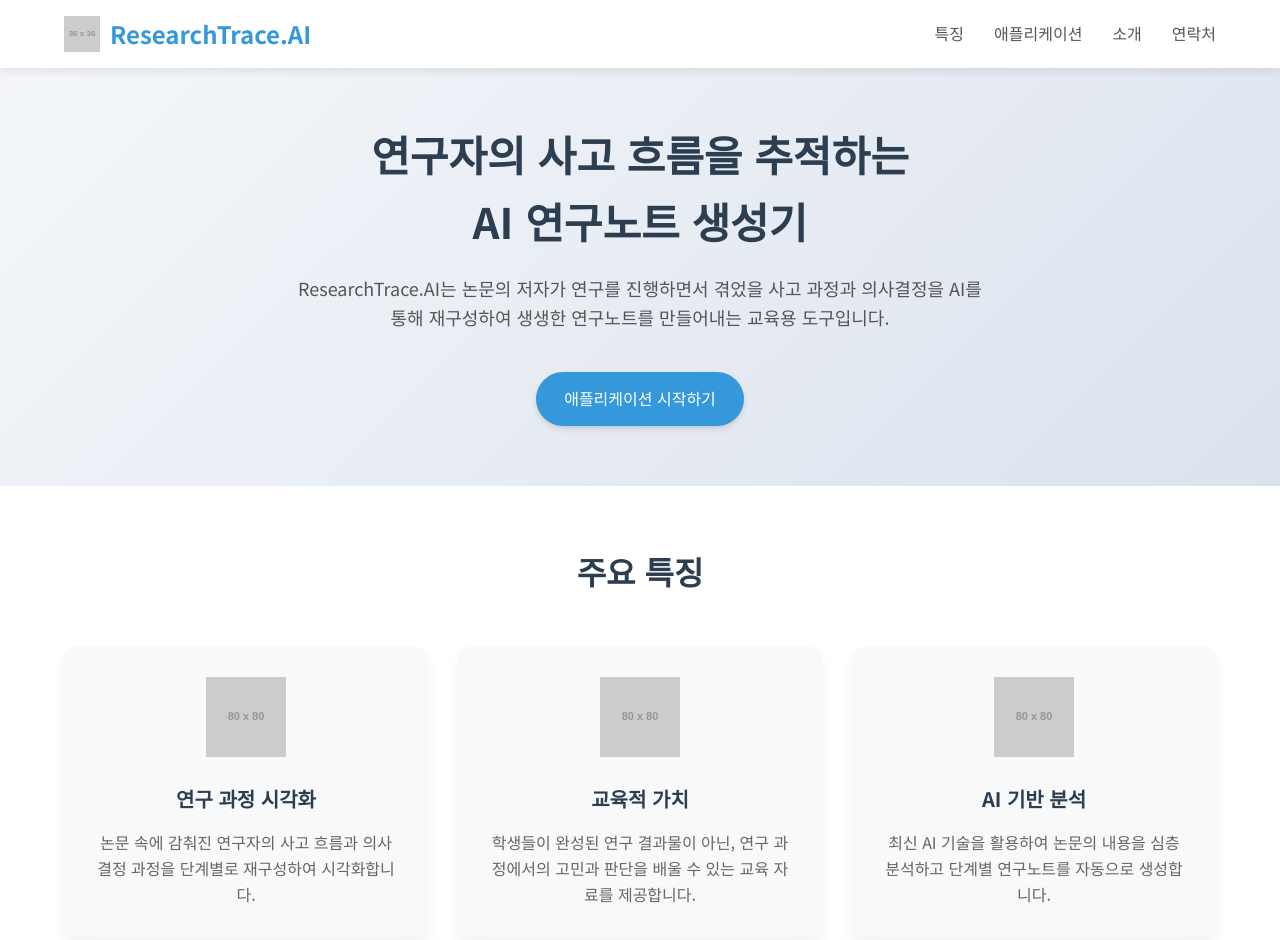
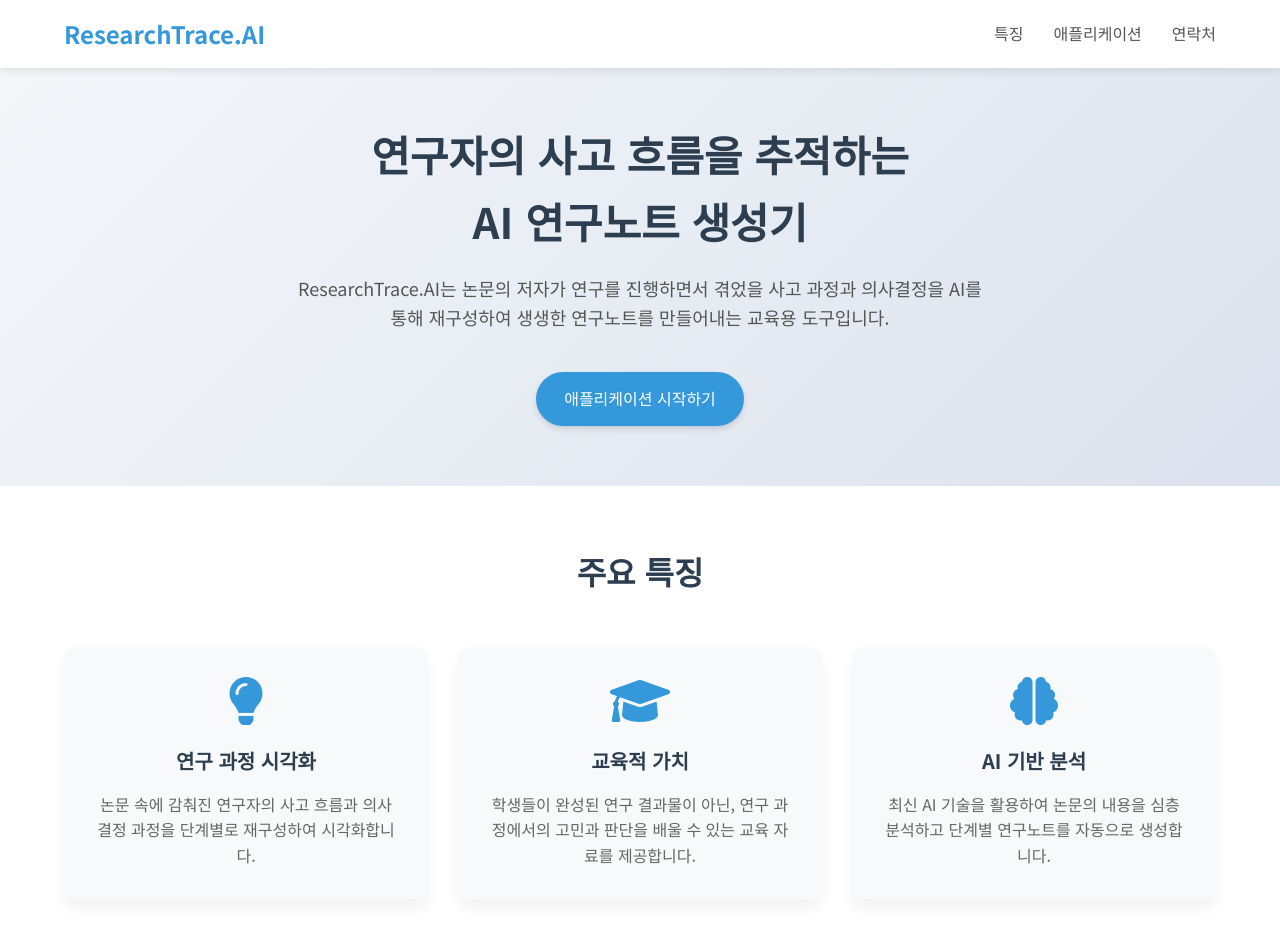
Before and after one commit to beanalogue/researchtraceai, a plain HTML site: page index.html in a window 1280 px wide. Shown: the top 940 px of the page. Drawn offline with Linux system fonts and the light colour scheme; placeholder pictures from the web are drawn by us.

Commit message:
Update index.html

```diff
--- a/index.html
+++ b/index.html
@@ -42,12 +42,6 @@
             font-weight: 700;
             color: #3498db;
             text-decoration: none;
-            display: flex;
-            align-items: center;
-        }
-        .logo img {
-            height: 36px;
-            margin-right: 10px;
         }
         .nav-links {
             display: flex;
@@ -121,10 +115,11 @@
         .feature-card:hover {
             transform: translateY(-5px);
         }
-        .feature-card img {
-            width: 80px;
-            height: 80px;
+        .feature-card i {
+            font-size: 48px;
+            color: #3498db;
             margin-bottom: 20px;
+            display: block;
         }
         .feature-card h3 {
             font-size: 20px;
@@ -179,18 +174,16 @@
             }
         }
     </style>
+    <!-- Font Awesome 아이콘 사용 -->
+    <link rel="stylesheet" href="https://cdnjs.cloudflare.com/ajax/libs/font-awesome/6.0.0/css/all.min.css">
 </head>
 <body>
     <header>
         <div class="container nav-container">
-            <a href="#" class="logo">
-                <img src="https://via.placeholder.com/36" alt="Logo">
-                ResearchTrace.AI
-            </a>
+            <a href="#" class="logo">ResearchTrace.AI</a>
             <ul class="nav-links">
                 <li><a href="#features">특징</a></li>
                 <li><a href="#app">애플리케이션</a></li>
-                <li><a href="#about">소개</a></li>
                 <li><a href="#contact">연락처</a></li>
             </ul>
         </div>
@@ -209,17 +202,17 @@
             <h2 class="section-title">주요 특징</h2>
             <div class="features-grid">
                 <div class="feature-card">
-                    <img src="https://via.placeholder.com/80" alt="Feature 1">
+                    <i class="fas fa-lightbulb"></i>
                     <h3>연구 과정 시각화</h3>
                     <p>논문 속에 감춰진 연구자의 사고 흐름과 의사결정 과정을 단계별로 재구성하여 시각화합니다.</p>
                 </div>
                 <div class="feature-card">
-                    <img src="https://via.placeholder.com/80" alt="Feature 2">
+                    <i class="fas fa-graduation-cap"></i>
                     <h3>교육적 가치</h3>
                     <p>학생들이 완성된 연구 결과물이 아닌, 연구 과정에서의 고민과 판단을 배울 수 있는 교육 자료를 제공합니다.</p>
                 </div>
                 <div class="feature-card">
-                    <img src="https://via.placeholder.com/80" alt="Feature 3">
+                    <i class="fas fa-brain"></i>
                     <h3>AI 기반 분석</h3>
                     <p>최신 AI 기술을 활용하여 논문의 내용을 심층 분석하고 단계별 연구노트를 자동으로 생성합니다.</p>
                 </div>
@@ -231,7 +224,8 @@
         <div class="container">
             <h2 class="section-title">ResearchTrace.AI 애플리케이션</h2>
             <div class="app-container">
-                <iframe class="app-iframe" src="https://script.google.com/macros/s/AKfycbx6HbWYt3XT_IQElVXQJN06gFtLt_wsB2OC9ihp3Wk_4LGWH5MukW6aD7FmXutMrTXR/exec" allowfullscreen></iframe>
+                <!-- 여기에 GAS 웹앱 URL을 넣으세요 -->
+                <iframe class="app-iframe" src="YOUR_GAS_WEB_APP_URL" allowfullscreen></iframe>
             </div>
         </div>
     </section>
@@ -239,8 +233,6 @@
     <footer id="contact">
         <div class="container">
             <div class="footer-links">
-                <a href="#">이용약관</a>
-                <a href="#">개인정보처리방침</a>
                 <a href="mailto:beanalogue@naver.com">문의하기</a>
             </div>
             <p>© 2025 ResearchTrace.AI - Developed by <strong>Stress & Resilience Lab</strong>, Dong-eui University</p>
```
